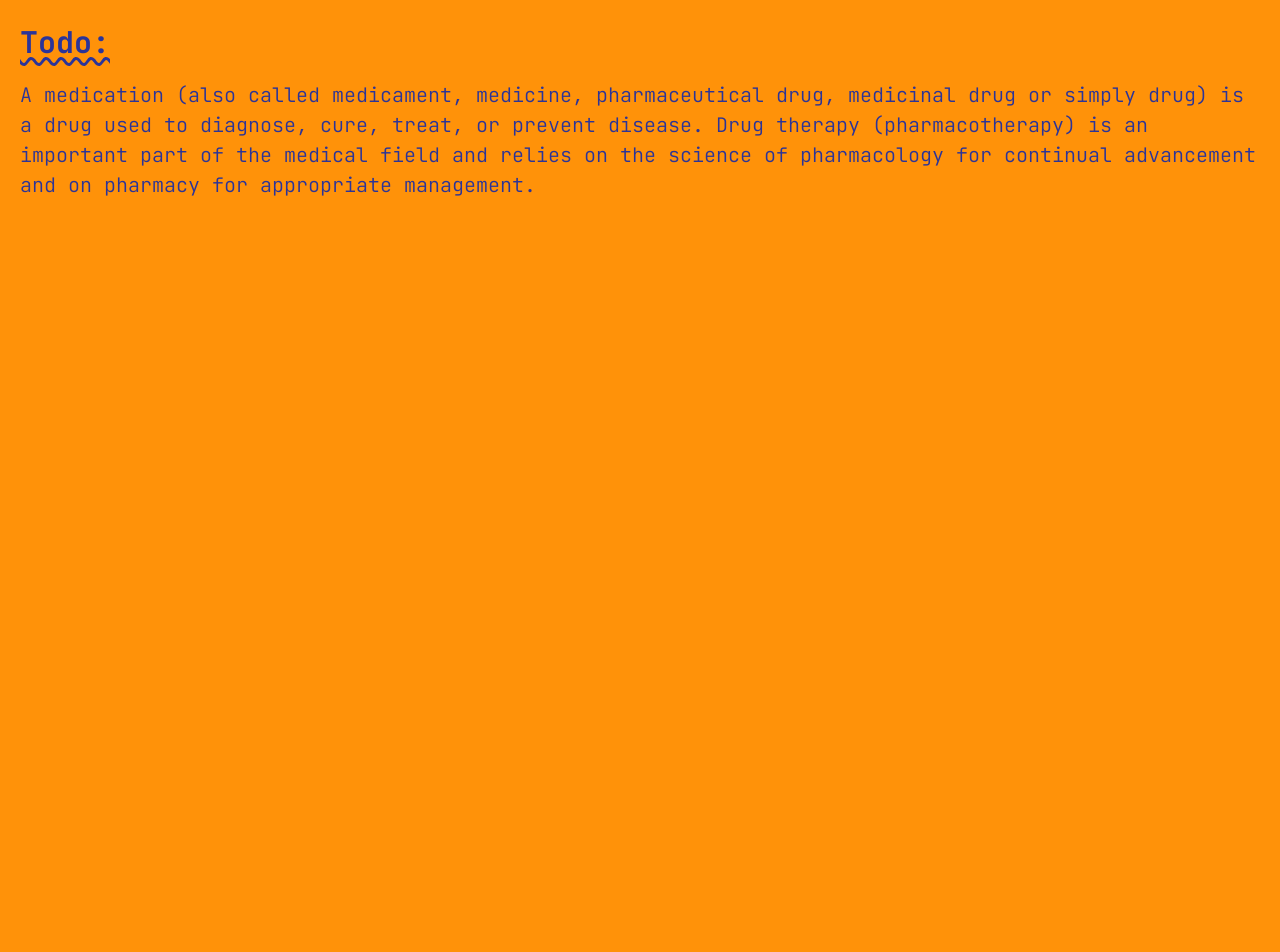
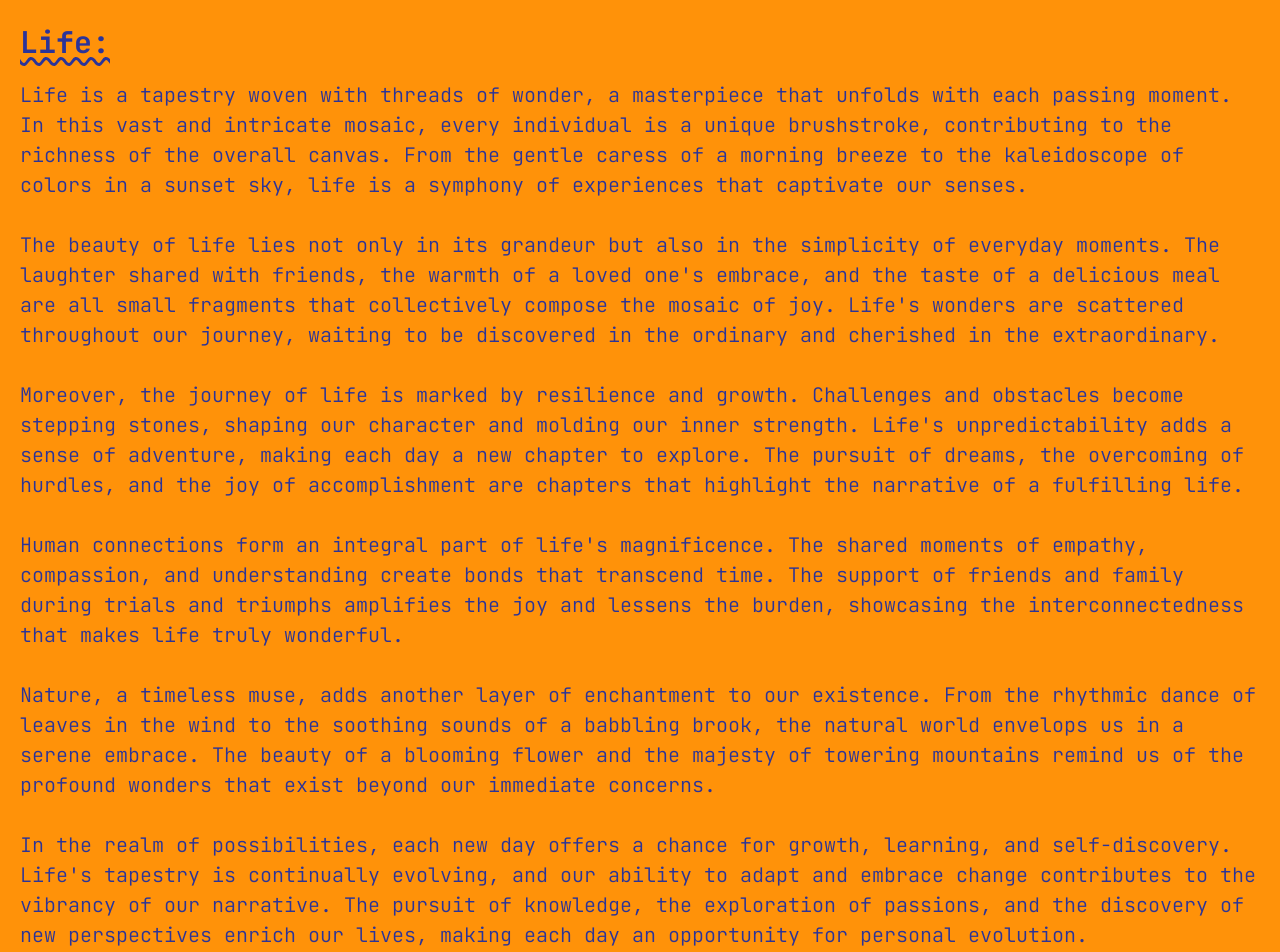
Before and after one commit to MohamadMahdi-Tasha/zustand-training, a Next.js app: page /app in a window 1280 px wide. Shown: the top 952 px of the page. Before the commit the page ends 800 px from the top, so only its background shows below. Built offline with nearby package versions, Linux system fonts and the light colour scheme.

Commit message:
completed app page

```diff
--- a/app/app/page.tsx
+++ b/app/app/page.tsx
@@ -1,19 +1,44 @@
 // Codes by Mahdi Tasha
+// Forcing nextJS to render this component as client side component
+'use client';
+
 // Importing part
 import { ReactNode } from "react";
+import { useLoginState } from "../store";
 
 // Creating and exporting app page as default
 export default function AppPage():ReactNode {
+    // Defining login state
+    const { isLoggedIn } = useLoginState();
+
     // Returning JSX
     return (
         <div className="container-no-flex">
             <div className="w-full">
-                <h1 className="title">
-                    Todo:
-                </h1>
-                <p className="paragraph">
-                    A medication (also called medicament, medicine, pharmaceutical drug, medicinal drug or simply drug) is a drug used to diagnose, cure, treat, or prevent disease. Drug therapy (pharmacotherapy) is an important part of the medical field and relies on the science of pharmacology for continual advancement and on pharmacy for appropriate management.
-                </p>
+                {
+                    (isLoggedIn)
+                        ? (
+                            <div className="mb-[30px] bg-blue p-[20px] rounded-[20px]">
+                                <h6 className="text-center font-bold text-orange text-[30px] mb-[20px]">Thanks for logging in</h6>
+                                <iframe
+                                    className="w-[50%] h-[300px] rounded-[20px] mx-auto"
+                                    src="https://www.youtube.com/embed/p-msTt8PkoE?si=mUaA46C468GkEVzJ"
+                                    title="YouTube video player"
+                                    allow="accelerometer; autoplay; clipboard-write; encrypted-media; gyroscope; picture-in-picture; web-share"
+                                    allowFullScreen
+                                />
+                            </div>
+                        ) : false
+                }
+                <h1 className="title">Life:</h1>
+                <p className="paragraph">Life is a tapestry woven with threads of wonder, a masterpiece that unfolds with each passing moment. In this vast and intricate mosaic, every individual is a unique brushstroke, contributing to the richness of the overall canvas. From the gentle caress of a morning breeze to the kaleidoscope of colors in a sunset sky, life is a symphony of experiences that captivate our senses.</p>
+                <p className="paragraph">The beauty of life lies not only in its grandeur but also in the simplicity of everyday moments. The laughter shared with friends, the warmth of a loved one's embrace, and the taste of a delicious meal are all small fragments that collectively compose the mosaic of joy. Life's wonders are scattered throughout our journey, waiting to be discovered in the ordinary and cherished in the extraordinary.</p>
+                <p className="paragraph">Moreover, the journey of life is marked by resilience and growth. Challenges and obstacles become stepping stones, shaping our character and molding our inner strength. Life's unpredictability adds a sense of adventure, making each day a new chapter to explore. The pursuit of dreams, the overcoming of hurdles, and the joy of accomplishment are chapters that highlight the narrative of a fulfilling life.</p>
+                <p className="paragraph">Human connections form an integral part of life's magnificence. The shared moments of empathy, compassion, and understanding create bonds that transcend time. The support of friends and family during trials and triumphs amplifies the joy and lessens the burden, showcasing the interconnectedness that makes life truly wonderful.</p>
+                <p className="paragraph">Nature, a timeless muse, adds another layer of enchantment to our existence. From the rhythmic dance of leaves in the wind to the soothing sounds of a babbling brook, the natural world envelops us in a serene embrace. The beauty of a blooming flower and the majesty of towering mountains remind us of the profound wonders that exist beyond our immediate concerns.</p>
+                <p className="paragraph">In the realm of possibilities, each new day offers a chance for growth, learning, and self-discovery. Life's tapestry is continually evolving, and our ability to adapt and embrace change contributes to the vibrancy of our narrative. The pursuit of knowledge, the exploration of passions, and the discovery of new perspectives enrich our lives, making each day an opportunity for personal evolution.</p>
+                <p className="paragraph">Life, in all its wonder, is a celebration of existence. It beckons us to savor the flavors of joy, navigate the twists of challenge, and relish the beauty in both the extraordinary and the ordinary. As we traverse the intricate threads of our individual stories, let us marvel at the grand spectacle that is life—a mosaic of moments, a symphony of experiences, and a journey of endless possibilities.</p>
+                <h3 className="title text-right">- ChatGPT</h3>
             </div>
         </div>
     );
--- a/app/store.ts
+++ b/app/store.ts
@@ -1,6 +1,5 @@
 // Codes by mahdi tasha
 // Importing part
-
 import { create } from 'zustand'
 
 // Login state
@@ -8,6 +7,7 @@ import { create } from 'zustand'
 type LoginStateType = {
     isLoggedIn: boolean;
     logIn: () => void;
+    logOut: () => void;
 }
 
 // Defining store
--- a/chunk/inputComponent.tsx
+++ b/chunk/inputComponent.tsx
@@ -1,3 +1,4 @@
+// Codes by mahdi tasha
 // Forcing nextJS to render this component as client side component
 'use client';
 
--- a/chunk/submitBtnComponent.tsx
+++ b/chunk/submitBtnComponent.tsx
@@ -1,3 +1,4 @@
+// Codes by mahdi tasha
 // Importing part
 import { ReactNode } from "react";
 
--- a/component/loginFormComponent.tsx
+++ b/component/loginFormComponent.tsx
@@ -1,3 +1,4 @@
+// Codes by mahdi tasha
 // Forcing nextJS to render this component as client side componet\
 'use client';
 
@@ -7,6 +8,7 @@ import InputComponent from '@/chunk/inputComponent';
 import SubmitBtnComponent from '@/chunk/submitBtnComponent';
 import { SubmitHandler, useForm } from 'react-hook-form';
 import { useRouter } from "next/navigation";
+import { useLoginState } from "@/app/store";
 
 // Defining type of email forms
 type formType = {
@@ -16,6 +18,9 @@ type formType = {
 
 // Creating and exporting login form as default
 export default function LoginFormComponent():ReactNode {
+    // Getting login state
+    const { logIn } = useLoginState();
+
     // Defining useForm hook to use
     const {
         register,
@@ -39,7 +44,10 @@ export default function LoginFormComponent():ReactNode {
         else if (
             email === 'hello@gmail.com' &&
             password === '12345678'
-        ) { router.push('/app') }
+        ) {
+            router.push('/app');
+            logIn();
+        }
     }
 
     // Returning JSX
```
